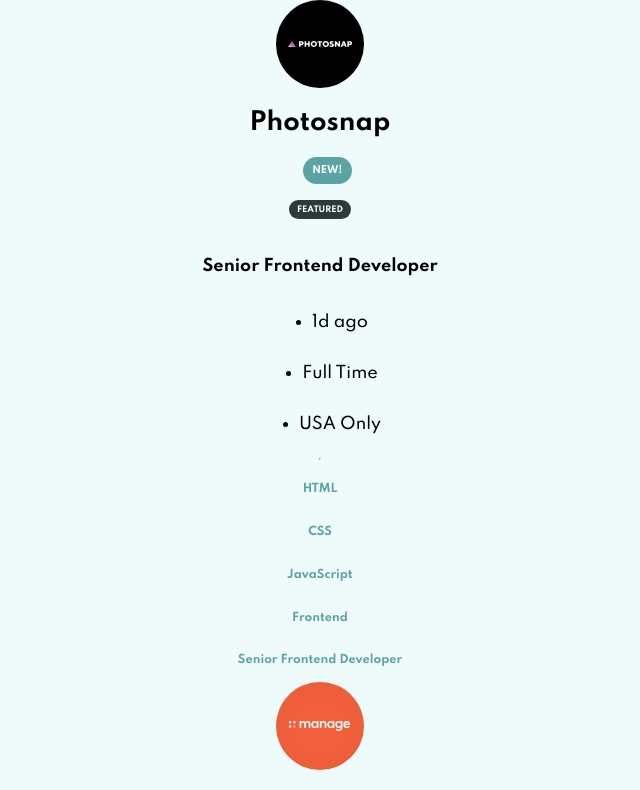
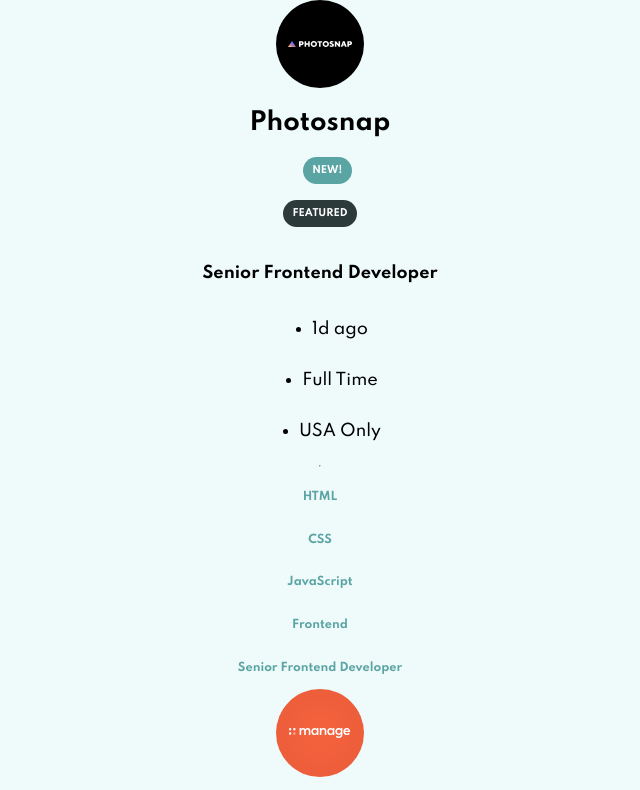
Before and after one commit to Afshar07/static-job-listings-vue, a Vue app: page / in a window 1280 px wide. Shown: the top 790 px of the page, without its empty margins (320-960 px from the left). Built offline with nearby package versions, Linux system fonts and the light colour scheme.

Commit message:
Increase font-size and add some margin

```diff
--- a/src/components/badges/FeaturedBadge.vue
+++ b/src/components/badges/FeaturedBadge.vue
@@ -11,12 +11,11 @@
   background-color: #2c3a3a;
   border-radius: 20px;
   margin: 1rem;
-
 }
 p {
   color: #fff;
   font-weight: 700;
-  font-size: 0.5rem;
-  margin: 0.3rem 0.5rem;
+  font-size: 0.6rem;
+  margin: 0.5rem 0.6rem;
 }
 </style>
```
